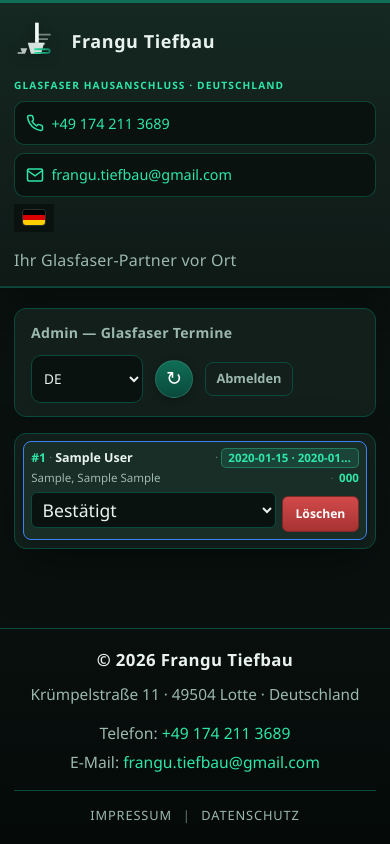
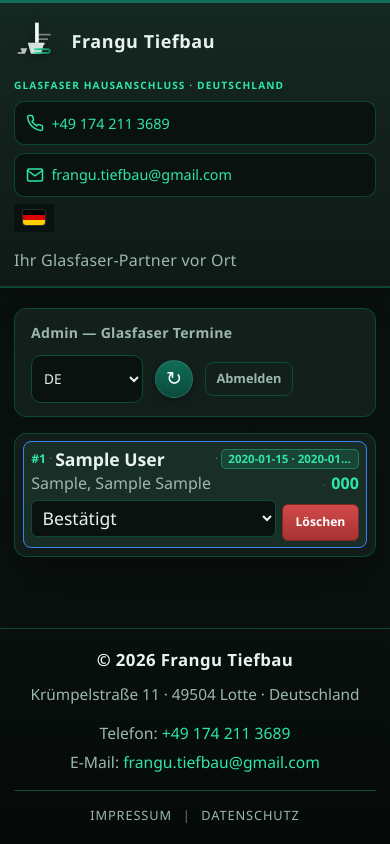
Before and after one commit to franguviktor-collab/frangu-tiefbau, a FastAPI app: page /admin in a window 390 px wide. Run offline with FastAPI, Linux system fonts and the light colour scheme; the visitor is signed in with stand-in values (Sample User, id 1); tables that the repository leaves empty hold one stand-in row (values such as "Sample post").

Commit message:
Bigger fonts admin card
Co-authored-by: Cursor <cursoragent@cursor.com>

```diff
--- a/static/style.css
+++ b/static/style.css
@@ -823,6 +823,19 @@ a.header-contact:hover {
   .table-wrap--desktop {
     display: none !important;
   }
+
+  .admin-card__nameinline {
+    font-size: 1.1rem;
+    font-weight: 600;
+  }
+
+  .admin-card__addr {
+    font-size: 1rem;
+  }
+
+  .admin-card__tel {
+    font-size: 1rem;
+  }
 }
 
 @media (min-width: 641px) {
```
